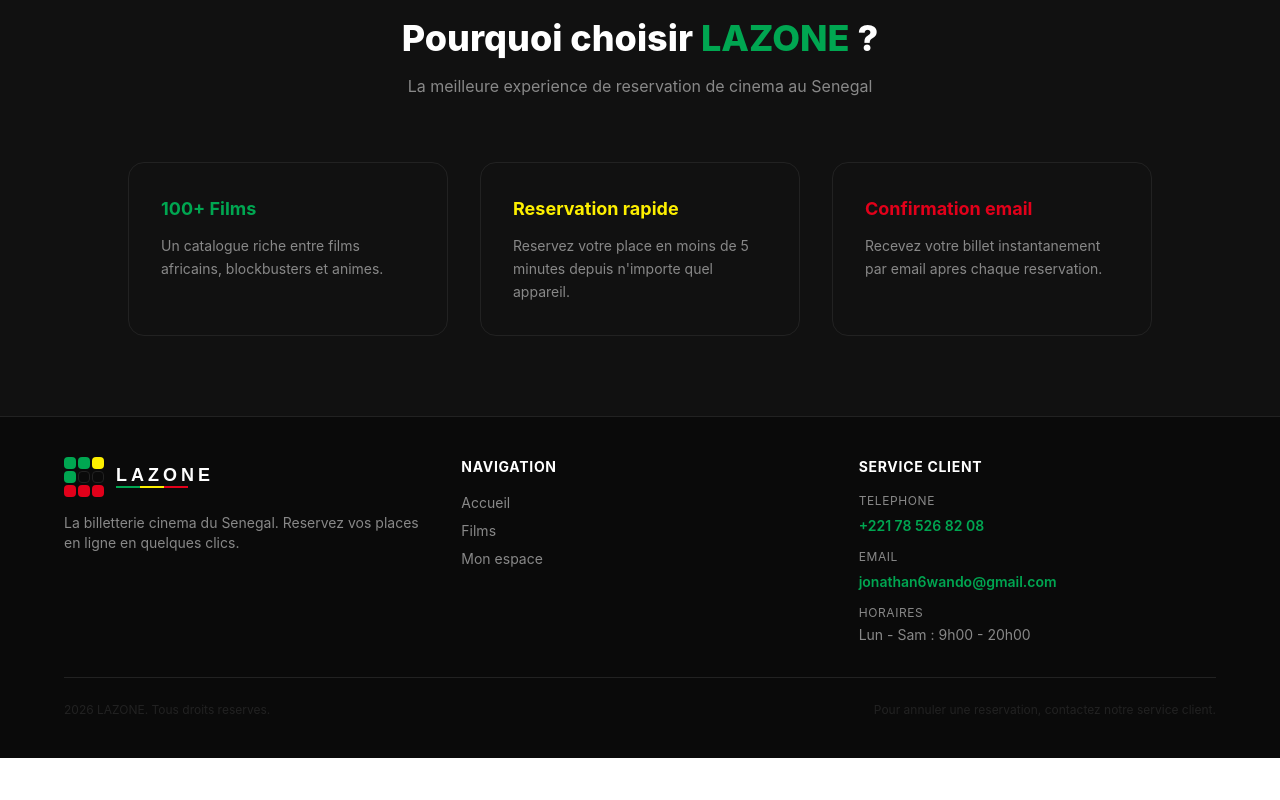
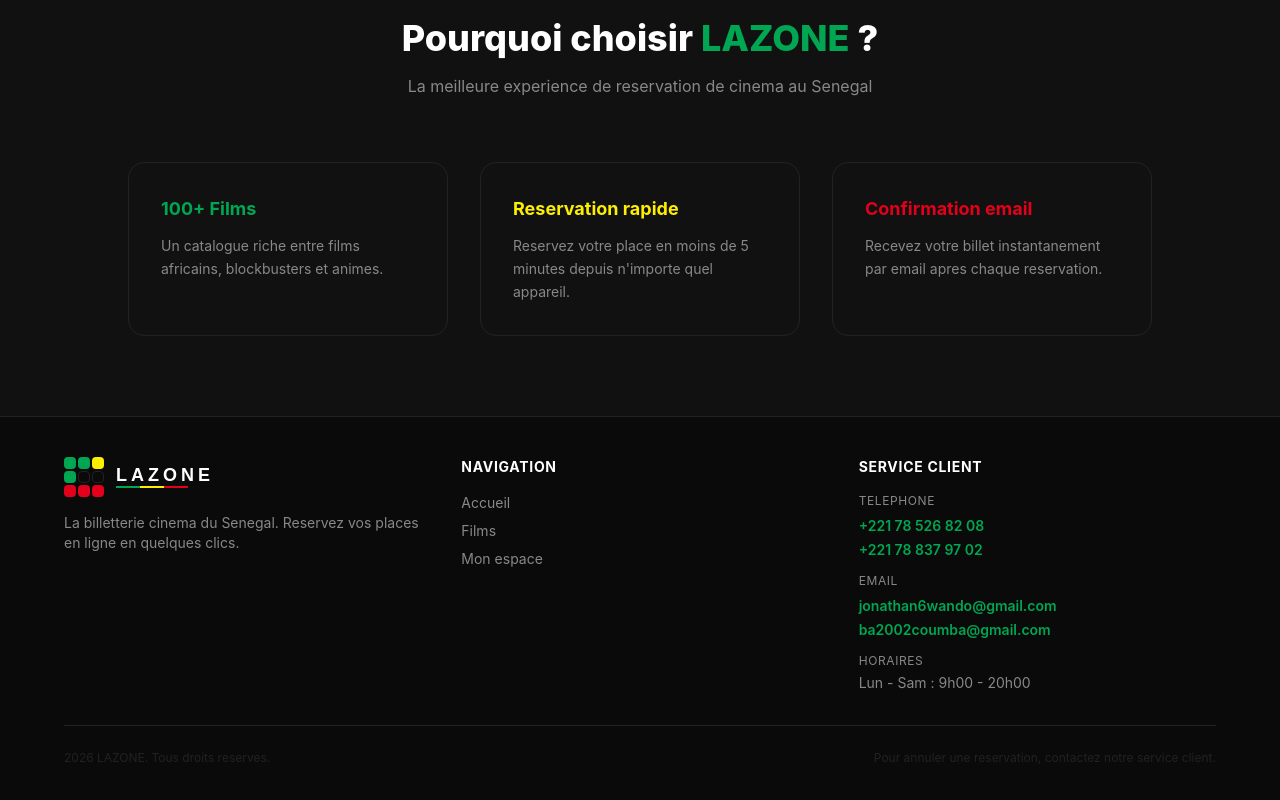
Before and after one commit to Joe-Wando/La-Zone, a React (Vite) app: page / in a window 1280 px wide. Shown: the part 399-1199 px from the top of the page. Before the commit the page ends 1157 px from the top, so only its background shows below. Built offline with nearby package versions, Linux system fonts and the light colour scheme; no server answers; sample sign-in values are in the browser's storage.

Commit message:
Ajout de mes contacts

```diff
--- a/src/composants/Footer.tsx
+++ b/src/composants/Footer.tsx
@@ -35,7 +35,8 @@ export default function Footer() {
                 <a href="tel:+221785268208"
                   className="text-sm font-semibold hover:underline transition"
                   style={{ color: '#00A651' }}>
-                  +221 78 526 82 08
+                  +221 78 526 82 08 <br />
+                  +221 78 837 97 02
                 </a>
               </div>
               <div>
@@ -43,7 +44,8 @@ export default function Footer() {
                 <a href="mailto:jonathan6wando@gmail.com"
                   className="text-sm font-semibold hover:underline transition"
                   style={{ color: '#00A651' }}>
-                  jonathan6wando@gmail.com
+                  jonathan6wando@gmail.com <br />
+                  ba2002coumba@gmail.com
                 </a>
               </div>
               <div>
```
